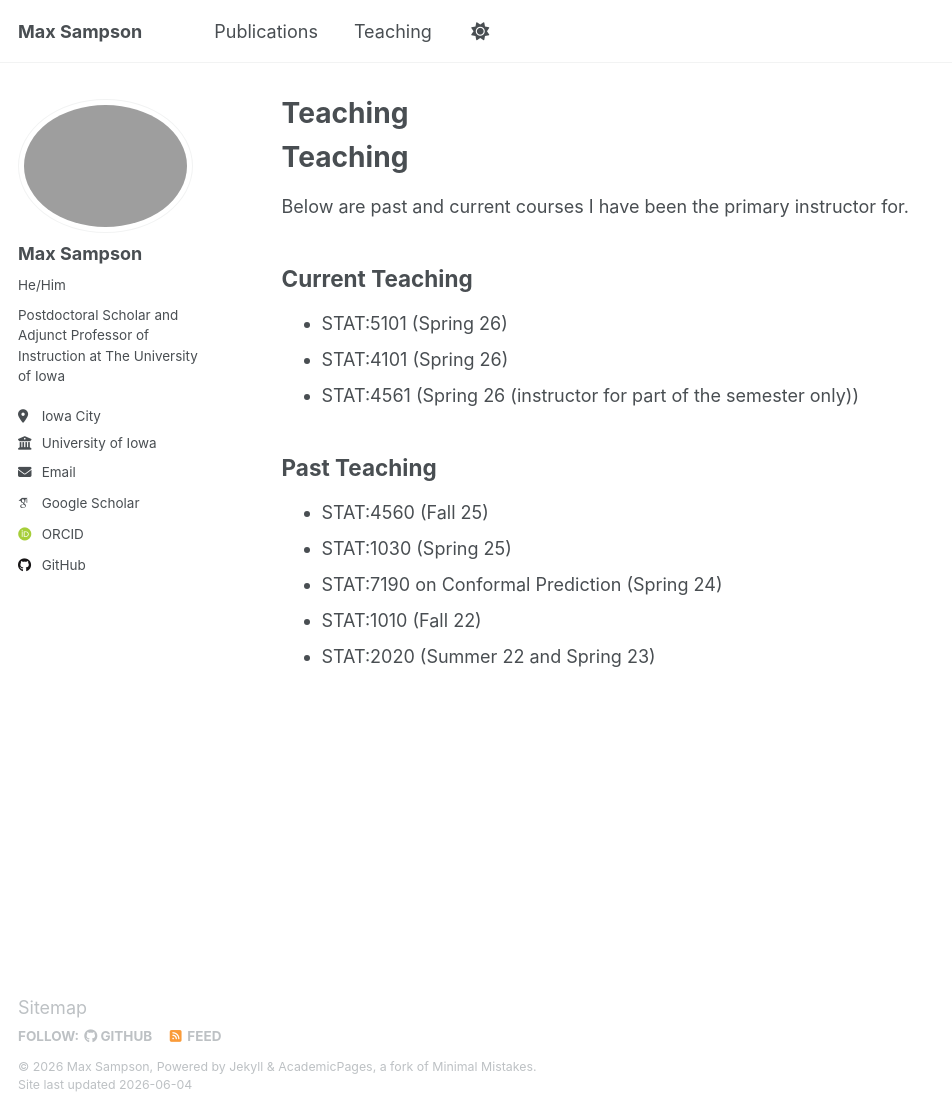
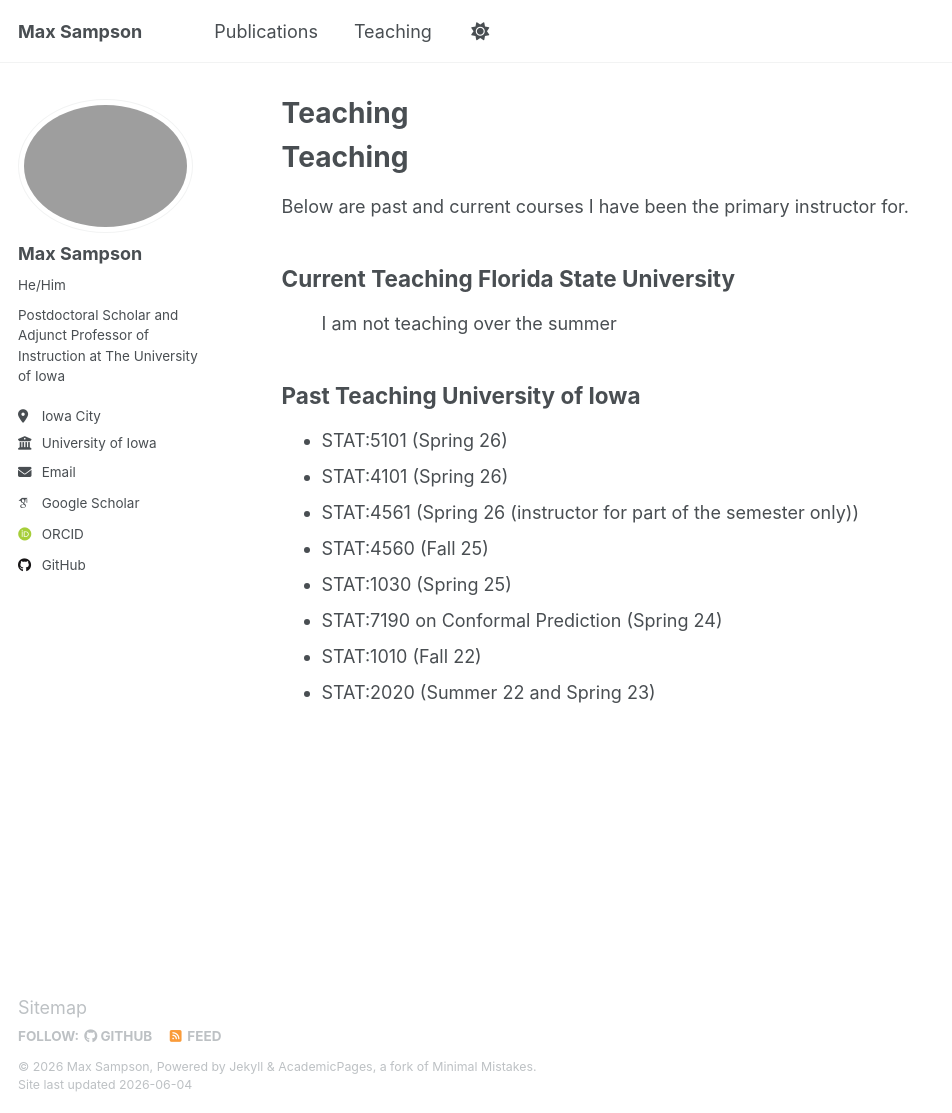
Before and after one commit to maxsampson/maxsampson.github.io, a Jekyll site: the page built from _pages/teaching.html, in a window 1280 px wide and 1113 px high. Shown: the whole window, without its empty margins (0-952 px from the left). Built offline with Jekyll 4.4.1, drawn with Linux system fonts in a browser that asks for light colours; some web fonts are replaced.

Commit message:
Update teaching.html

```diff
--- a/_pages/teaching.html
+++ b/_pages/teaching.html
@@ -9,14 +9,15 @@ author_profile: true
 
 <h1 id="teaching">Teaching</h1>
 <p>Below are past and current courses I have been the primary instructor for.</p>
-<h2 id="current-teaching">Current Teaching</h2>
+<h2 id="current-teaching">Current Teaching Florida State University</h2>
+<ul>
+  I am not teaching over the summer
+</ul>
+<h2 id="past-teaching">Past Teaching University of Iowa</h2>
 <ul>
 <li>STAT:5101 (Spring 26)</li>
 <li>STAT:4101 (Spring 26)</li>
 <li>STAT:4561 (Spring 26 (instructor for part of the semester only))</li>
-</ul>
-<h2 id="past-teaching">Past Teaching</h2>
-<ul>
 <li>STAT:4560 (Fall 25)</li>
 <li>STAT:1030 (Spring 25)</li>
 <li>STAT:7190 on Conformal Prediction (Spring 24)</li>
```
